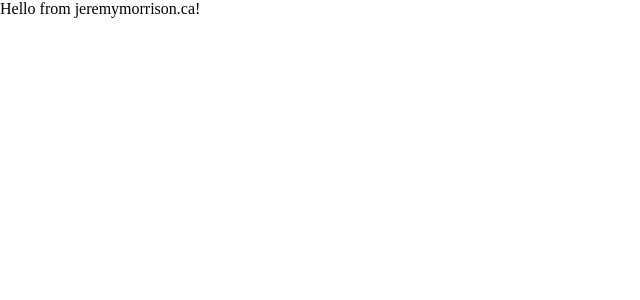
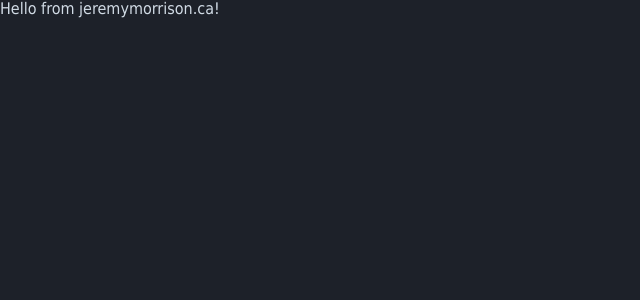
Before and after one commit to jemorriso/jeremymorrison.ca, a Next.js app: page / in a window 1280 px wide. Shown: the top 300 px of the page, without its empty margins (0-640 px from the left). Built offline with nearby package versions, Linux system fonts and the light colour scheme.

Commit message:
Add global style and basic theme

```diff
--- a/src/pages/_app.js
+++ b/src/pages/_app.js
@@ -1,7 +1,15 @@
 import 'normalize.css';
+import { ThemeProvider } from 'styled-components';
+import { GlobalStyle } from '../styles/globalStyle';
+import { nord } from '../styles/theme';
 
 function MyApp({ Component, pageProps }) {
-  return <Component {...pageProps} />;
+  return (
+    <ThemeProvider theme={nord}>
+      <GlobalStyle />
+      <Component {...pageProps} />
+    </ThemeProvider>
+  );
 }
 
 export default MyApp;
--- /dev/null
+++ b/src/styles/globalStyle.js
@@ -0,0 +1,10 @@
+import { createGlobalStyle } from 'styled-components';
+
+export const GlobalStyle = createGlobalStyle`
+  body {
+    background: ${({ theme }) => theme.body};
+    color: ${({ theme }) => theme.text};
+    /* Use theme for sans-serif font and mono font */
+    font-family: Tahoma, Helvetica, Arial, Roboto, sans-serif;
+  }
+`;
--- /dev/null
+++ b/src/styles/theme.js
@@ -0,0 +1,5 @@
+export const nord = {
+  body: '#1D2129',
+  text: '#D1DBE5',
+  accent: '#88C0D0',
+};
```
